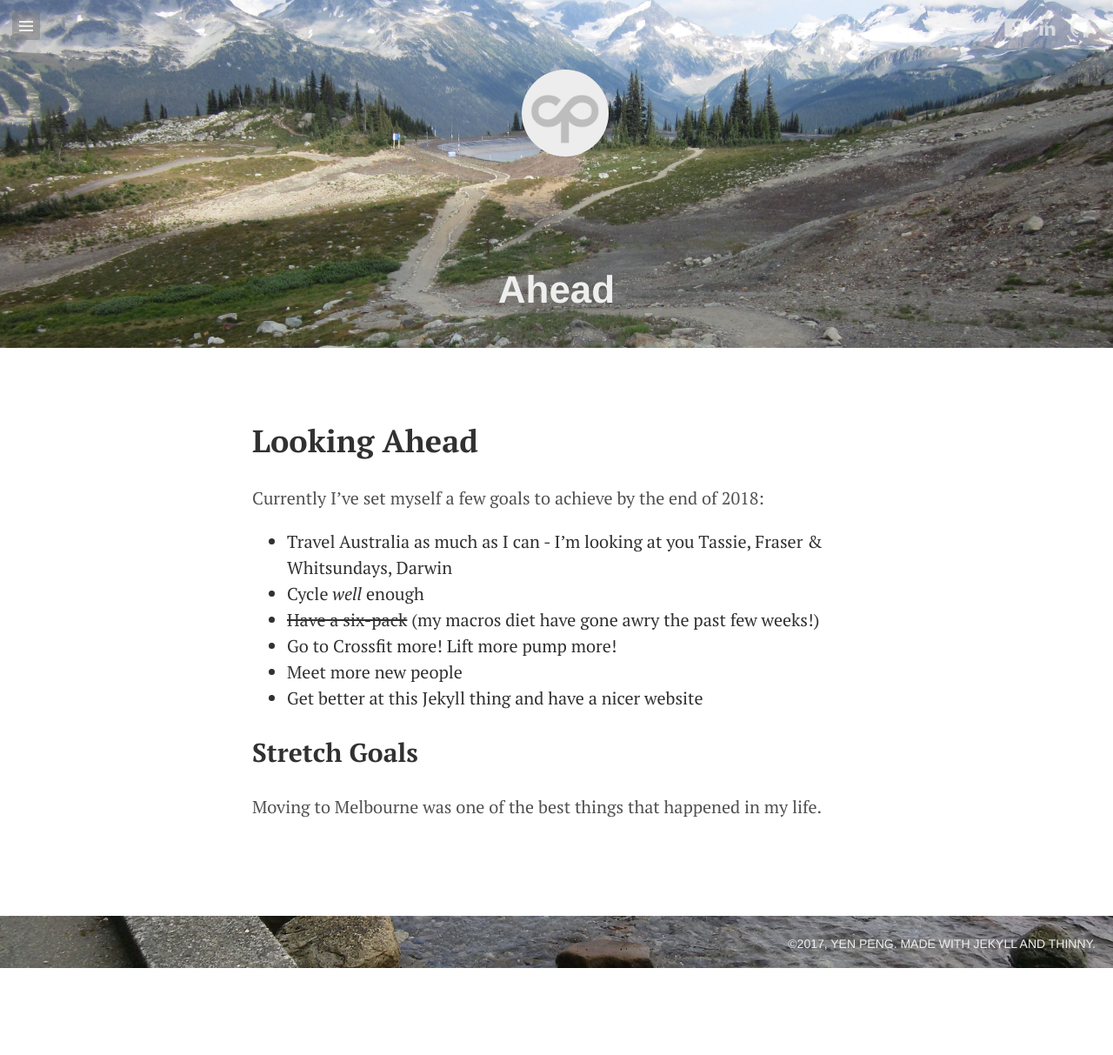
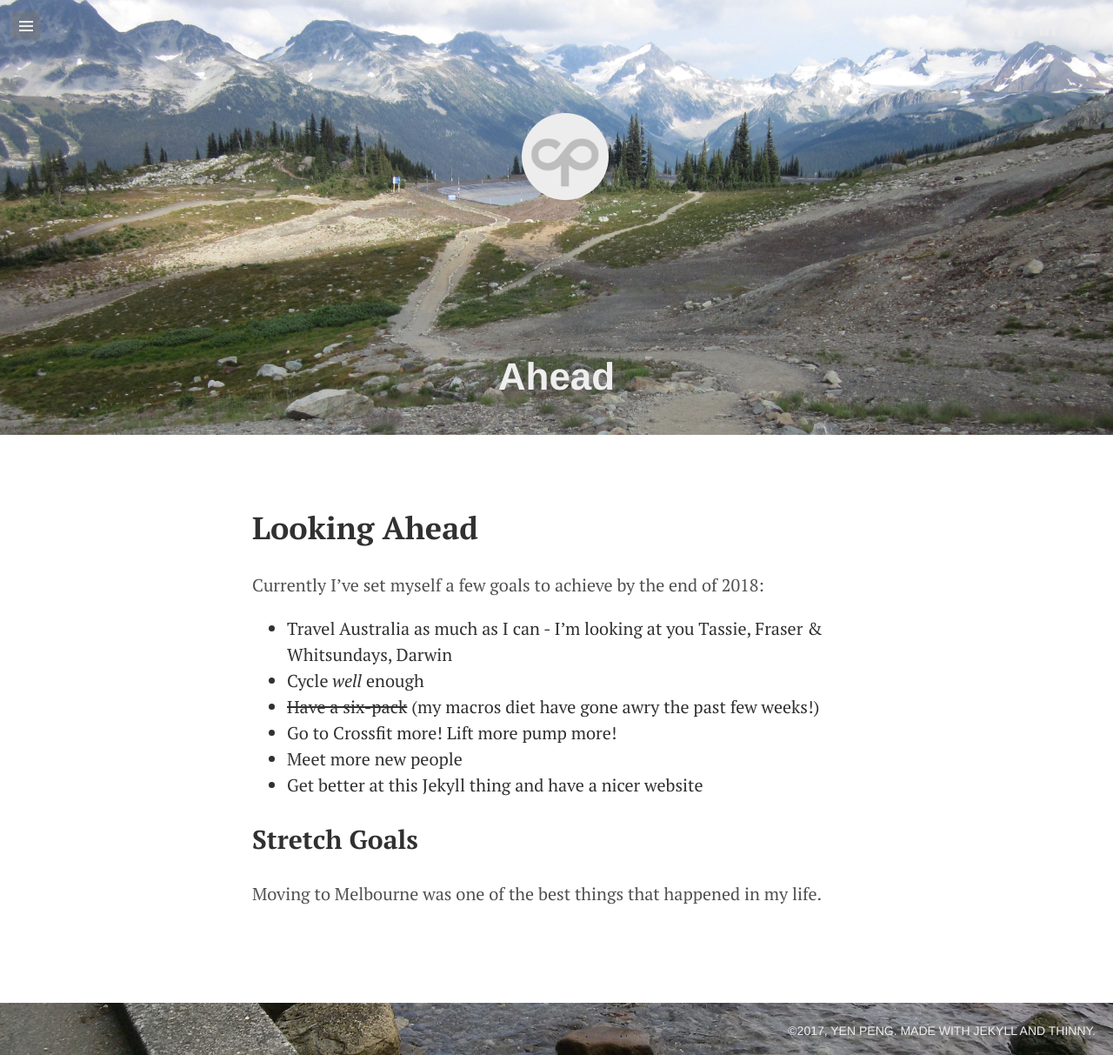
Before and after one commit to yenpeng/yenpeng.github.io, a Jekyll site: the page built from ahead.md, in a window 1280 px wide. Shown: the whole page at 87% size. Built offline with Jekyll 4.4.1, drawn with Linux system fonts in a browser that asks for light colours; Markdown is read by kramdown in place of the engine named in the settings; before the commit the page ends 1113 px from its top, so only the background shows below that.

Commit message:
pix height

```diff
--- a/_layouts/page.html
+++ b/_layouts/page.html
@@ -2,7 +2,7 @@
 layout: default
 ---
 
-<header class="clean" style="height: 400px; background-image: url({{ page.cover }});">
+<header class="clean" style="height: 500px; background-image: url({{ page.cover }});">
 	{% include top.html %}
 	<div id="home-title">
 		<a href="{{ site.url }}">
```
